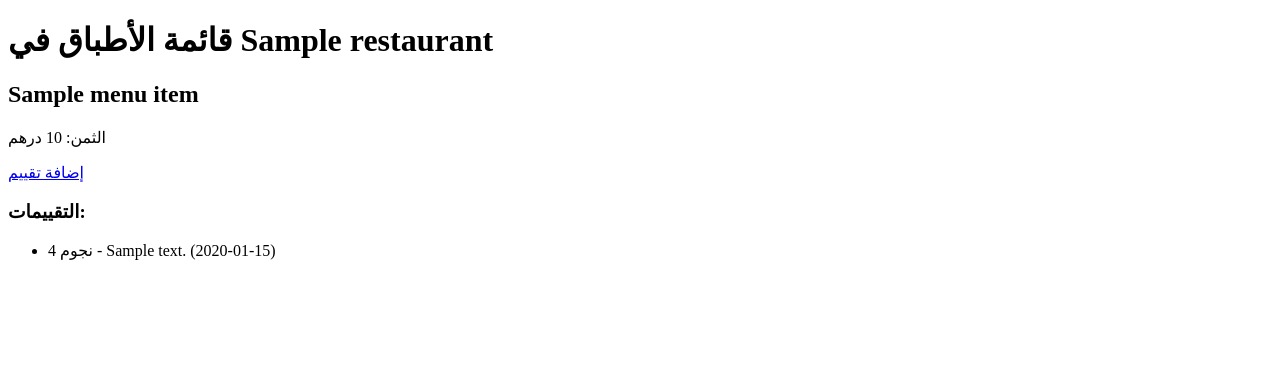
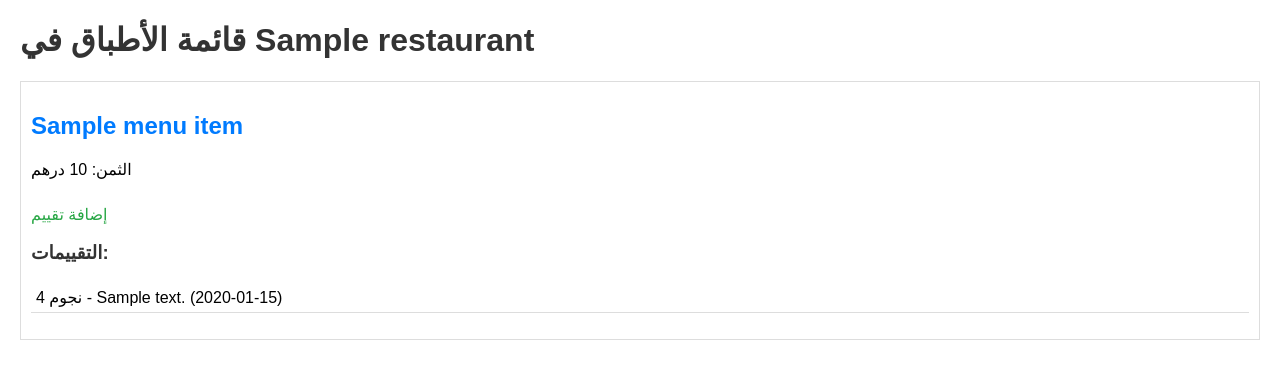
Before and after one commit to aminoxlhd/PyDeliveryApp, a Python web app: template templates/restaurant_menu.html in a window 1280 px wide. Shown: the top 379 px of the page. Run offline with Jinja, Linux system fonts and the light colour scheme; the template is opened without the code that fills it: most values are stand-ins (such as "Sample title", 1, 10 or a date in 2020).

Commit message:
add css to restaurant_menu.html

```diff
--- a/templates/restaurant_menu.html
+++ b/templates/restaurant_menu.html
@@ -4,23 +4,59 @@
 <head>
     <meta charset="UTF-8">
     <title>قائمة الأطباق - {{ restaurant.name }}</title>
+    <style>
+        body {
+            font-family: Arial, sans-serif;
+            margin: 20px;
+        }
+        h1, h2, h3 {
+            color: #333;
+        }
+        .menu-item {
+            border: 1px solid #ddd;
+            padding: 10px;
+            margin-bottom: 20px;
+        }
+        .menu-item h2 {
+            color: #007bff;
+        }
+        .review-list {
+            list-style-type: none;
+            padding: 0;
+        }
+        .review-item {
+            padding: 5px;
+            border-bottom: 1px solid #ddd;
+        }
+        .add-review-link {
+            display: inline-block;
+            margin-top: 10px;
+            color: #28a745;
+            text-decoration: none;
+        }
+        .add-review-link:hover {
+            text-decoration: underline;
+        }
+    </style>
 </head>
 <body>
     <h1>قائمة الأطباق في {{ restaurant.name }}</h1>
 
     {% for menu_item in menu_items %}
-        <div>
+        <div class="menu-item">
             <h2>{{ menu_item.name }}</h2>
             <p>الثمن: {{ menu_item.price }} درهم</p>
 
             <!-- رابط إضافة تقييم جديد -->
-            <a href="{{ url_for('add_dish_review', menu_item_id=menu_item.id) }}">إضافة تقييم</a>
+            <a href="{{ url_for('add_dish_review', menu_item_id=menu_item.id) }}" class="add-review-link">إضافة تقييم</a>
 
             <!-- عرض التقييمات للطبق -->
             <h3>التقييمات:</h3>
-            <ul>
+            <ul class="review-list">
                 {% for review in reviews[menu_item.id] %}
-                    <li>{{ review.rating }} نجوم - {{ review.comment }} ({{ review.date_posted.strftime('%Y-%m-%d') }})</li>
+                    <li class="review-item">
+                        {{ review.rating }} نجوم - {{ review.comment }} ({{ review.date_posted.strftime('%Y-%m-%d') }})
+                    </li>
                 {% endfor %}
             </ul>
         </div>
```
